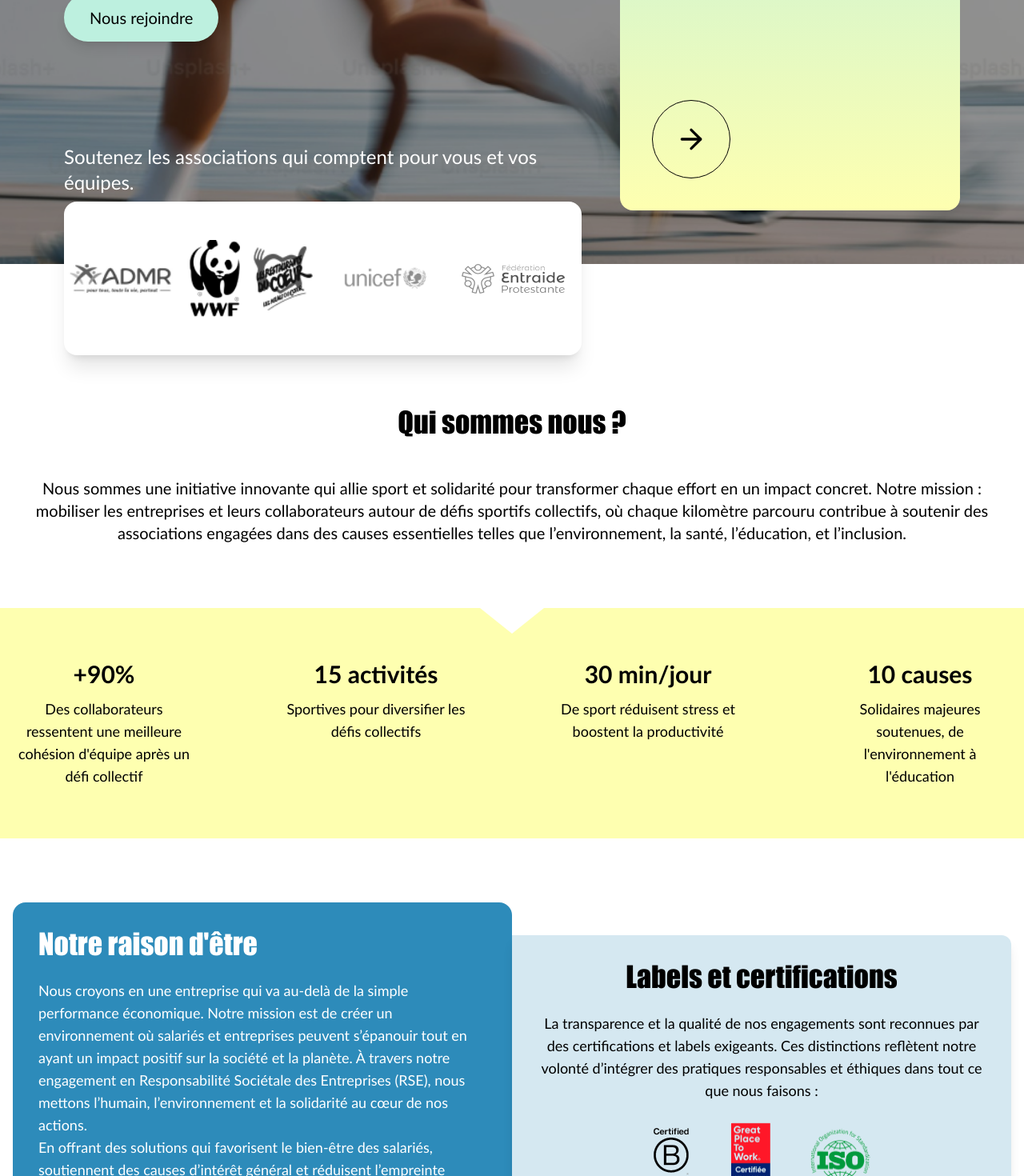
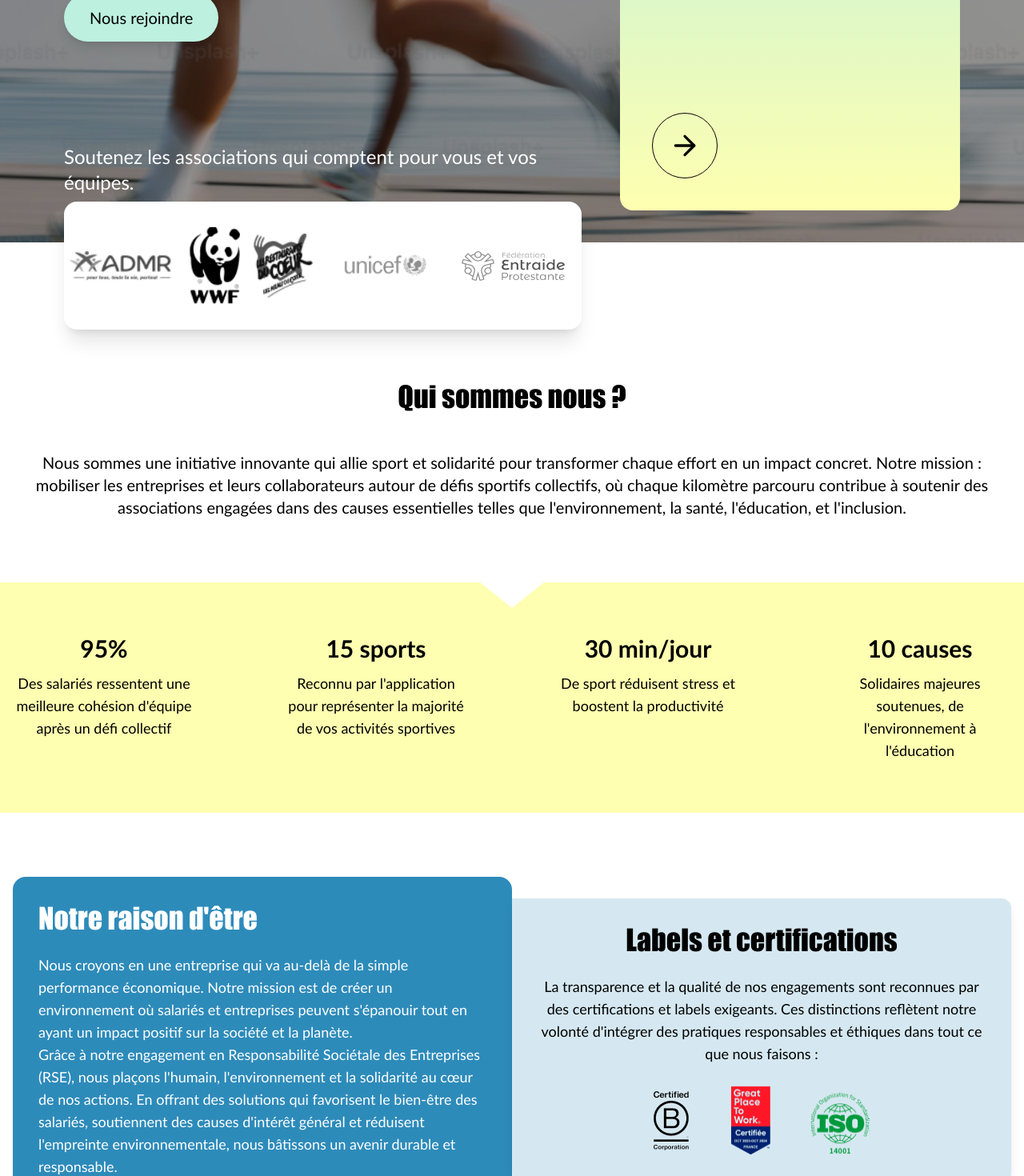
Before and after one commit to MarcLdv/lean-startup, a Next.js app: page / in a window 1280 px wide. Shown: the part 560-2030 px from the top of the page at 80% size. Built offline with nearby package versions, Linux system fonts and the light colour scheme.

Commit message:
Fix : front

```diff
--- a/src/app/page.tsx
+++ b/src/app/page.tsx
@@ -134,7 +134,7 @@ export default function Home() {
         </div>
       </header>
       <main className=" w-full relative overflow-hidden">
-        <section id="home" className="pt-32 md:pt-44 2xl:pt-72 relative pb-16 flex flex-col lg:flex-row justify-between gap-12 px-4 md:px-20 2xl:px-32">
+        <section id="home" className="pt-32 md:pt-44 2xl:pt-56 relative pb-16 flex flex-col lg:flex-row justify-between gap-12 px-4 md:px-20 2xl:px-32">
           <Image src={image_runners} alt="Photo de personne qui cours"
                  className="absolute top-0 left-0 w-full h-1/2 lg:h-5/6 object-cover"/>
           <div className="absolute bg-black/40 top-0 left-0 w-full h-1/2 lg:h-5/6"></div>
@@ -152,7 +152,7 @@ export default function Home() {
             <div className=" mt-8 lg:mt-10 xl:mt-32 2xl:mt-16">
               <p className="text-white text-2xl mb-2"> Soutenez les associations qui comptent pour vous et vos équipes.</p>
               <div
-                className="flex-1 flex justify-evenly gap-4 items-center py-12 bg-white shadow-xl w-full rounded-2xl overflow-hidden">
+                className="flex-1 flex justify-evenly gap-4 items-center py-8 bg-white shadow-xl w-full rounded-2xl overflow-hidden">
                 <Image src={logo_admr} alt="Logo association" className=" h-16 w-auto grayscale"/>
                 <Image src={logo_wwf} alt="Logo association" className="h-24 w-auto grayscale"/>
                 <Image src={logo_rdc} alt="Logo association" className="h-20 w-auto grayscale"/>
@@ -186,7 +186,7 @@ export default function Home() {
                 </div>
                 <div
                   className="embla__slide basis-1 relative  min-w-[350px] md:min-w-[425px] aspect-[0.8] p-10 space-y-8 rounded-2xl bg-gradient-to-b from-[#BDF0DF] to-[#FEFFB0]">
-                  <h3 className="text-2xl md:text-3xl font-semibold">3/6 Valorisation de l’image de l’entreprise</h3>
+                  <h3 className="text-2xl md:text-3xl font-semibold">3/6 Valorisation de l&apos;image de l&apos;entreprise</h3>
                   <p className="md:text-lg">
                     Afficher un engagement envers des causes sociales et environnementales renforce l&apos;attractivité
                     de l&apos;entreprise auprès des talents, partenaires et clients.
@@ -205,7 +205,7 @@ export default function Home() {
                   <h3 className="text-2xl md:text-3xl font-semibold">5/6 Outils de motivation pour les collaborateurs</h3>
                   <p className="md:text-lg">
                     Offrir un programme ludique et engageant, avec des classements et des récompenses, booste la
-                    motivation et l’engagement des équipes.
+                    motivation et l&apos;engagement des équipes.
                   </p>
                 </div>
                 <div
@@ -213,7 +213,7 @@ export default function Home() {
                   <h3 className="text-3xl font-semibold">6/6 Contribution à la stratégie RSE</h3>
                   <p className="md:text-lg">
                     Participer à un projet alliant sport et solidarité s&apos;inscrit parfaitement dans les initiatives
-                    de responsabilité sociétale, renforçant ainsi l’impact positif de l’entreprise sur la société.
+                    de responsabilité sociétale, renforçant ainsi l&apos;impact positif de l&apos;entreprise sur la société.
                   </p>
                 </div>
               </div>
@@ -224,7 +224,7 @@ export default function Home() {
             {/*  <ArrowIcon className=" rotate-180 w-12 fill-none stroke-black"/>*/}
             {/*</button>*/}
             <button
-              className="embla__next z-20 absolute bottom-10 left-10 aspect-square p-4 rounded-full border border-black"
+              className="embla__next z-20 absolute bottom-10 left-10 aspect-square p-2 rounded-full border border-black"
               onClick={scrollNext}
             >
               <ArrowIcon className=" w-12 md:w-16 fill-none stroke-black"/>
@@ -237,19 +237,19 @@ export default function Home() {
           <p className="text-lg md:text-xl">Nous sommes une initiative innovante qui allie sport et solidarité pour transformer
             chaque effort en un impact concret. Notre mission : mobiliser les entreprises et leurs collaborateurs autour
             de défis sportifs collectifs, où chaque kilomètre parcouru contribue à soutenir des associations engagées
-            dans des causes essentielles telles que l’environnement, la santé, l’éducation, et l’inclusion.</p>
+            dans des causes essentielles telles que l&apos;environnement, la santé, l&apos;éducation, et l&apos;inclusion.</p>
         </section>
 
         <section className="bg-[#FEFFB0] py-16 relative">
           <div className=" clip-path-triangle bg-white absolute left-1/2 -translate-x-1/2 top-0 h-8 w-20"></div>
           <div className="max-w-7xl mx-auto px-4 grid grid-cols-2 md:grid-cols-4 gap-6 md:gap-20 lg:gap-28 ">
             <div className="text-center mx-auto space-y-3">
-              <p className="font-bold text-xl md:text-3xl">+90%</p>
-              <p className="md:text-lg">Des collaborateurs ressentent une meilleure cohésion d&apos;équipe après un défi collectif</p>
+              <p className="font-bold text-xl md:text-3xl">95%</p>
+              <p className="md:text-lg">Des salariés ressentent une meilleure cohésion d&apos;équipe après un défi collectif</p>
             </div>
             <div className="text-center mx-auto space-y-3 ">
-              <p className="font-bold text-xl md:text-3xl">15 activités</p>
-              <p className="md:text-lg">Sportives pour diversifier les défis collectifs</p>
+              <p className="font-bold text-xl md:text-3xl">15 sports</p>
+              <p className="md:text-lg">Reconnu par l'application pour représenter la majorité de vos activités sportives</p>
             </div>
             <div className="text-center mx-auto space-y-3 ">
               <p className="font-bold text-xl md:text-3xl">30 min/jour</p>
@@ -266,19 +266,19 @@ export default function Home() {
           <div className="bg-blue-default text-white p-4 md:p-8 rounded-2xl text-center lg:text-left ">
             <h2 className="text-2xl md:text-4xl mb-6">Notre raison d&apos;être</h2>
             <p className="md:text-lg">
-              Nous croyons en une entreprise qui va au-delà de la simple performance économique. Notre mission est de
-              créer un environnement où salariés et entreprises peuvent s’épanouir tout en ayant un impact positif sur
-              la société et la planète. À travers notre engagement en Responsabilité Sociétale des Entreprises (RSE),
-              nous mettons l’humain, l’environnement et la solidarité au cœur de nos actions. <br/>
-              En offrant des solutions qui favorisent le bien-être des salariés, soutiennent des causes d’intérêt
-              général et réduisent l’empreinte environnementale, nous contribuons activement à bâtir un avenir durable
-              et responsable pour tous.
+            Nous croyons en une entreprise qui va au-delà de la simple performance économique.
+            Notre mission est de créer un environnement où salariés et entreprises peuvent s'épanouir
+            tout en ayant un impact positif sur la société et la planète. <br/>
+            Grâce à notre engagement en Responsabilité Sociétale des Entreprises (RSE), nous plaçons l'humain, l'environnement et
+            la solidarité au cœur de nos actions. En offrant des solutions qui favorisent le bien-être des salariés,
+            soutiennent des causes d'intérêt général et réduisent l'empreinte environnementale, nous
+            bâtissons un avenir durable et responsable.
             </p>
           </div>
           <div className=" bg-blue-default/20 shadow-lg text-center p-4 md:p-8 space-y-6 mx-3 lg:mx-0 md:mx-6 rounded-b-xl lg:rounded-r-xl">
             <h3 className="text-2xl md:text-4xl mb-6">Labels et certifications</h3>
             <p className="md:text-lg">La transparence et la qualité de nos engagements sont reconnues par des
-              certifications et labels exigeants. Ces distinctions reflètent notre volonté d’intégrer des pratiques
+              certifications et labels exigeants. Ces distinctions reflètent notre volonté d&apos;intégrer des pratiques
               responsables et éthiques dans tout ce que nous faisons :</p>
             <div className="flex justify-center gap-3">
               <Image src={logo_bcorpo} alt="Logo B Corporation" className=""/>
@@ -288,7 +288,7 @@ export default function Home() {
           </div>
         </section>
 
-        <section id="about" className="max-w-7xl mx-auto px-4 pt-10 pb-20">
+        <section id="about" className="max-w-7xl mx-auto px-4 pt-5 pb-20">
           <h2 className="text-2xl md:text-4xl mb-12 text-center">Comment ça marche</h2>
           <div className="grid grid-cols-2 lg:grid-cols-4">
             <div
@@ -336,15 +336,15 @@ export default function Home() {
                 </li>
                 <li className='flex gap-3 items-center bg-white/40 px-4 w-full py-2 rounded-full'>
                   <CheckIcon className="w-8 h-auto stroke-black fill-none"/>
-                  <p className="md:text-xl">Synchronisation d’applications externes</p>
+                  <p className="md:text-xl">Synchronisation d&apos;applications externes</p>
+                </li>
+                <li className='flex gap-3 items-center bg-white/40 px-4 w-full py-2 rounded-full'>
+                  <CheckIcon className="w-8 h-auto stroke-black fill-none"/>
+                  <p className="md:text-xl">Création d'événements entre entreprises</p>
                 </li>
                 <li className='flex gap-3 items-center bg-white/40 px-4 w-full py-2 rounded-full'>
                   <CheckIcon className="w-8 h-auto stroke-black fill-none"/>
                   <p className="md:text-xl">Suivi des actualités</p>
-                </li>
-                <li className='flex gap-3 items-center bg-white/40 px-4 w-full py-2 rounded-full'>
-                  <CheckIcon className="w-8 h-auto stroke-black fill-none"/>
-                  <p className="md:text-xl">Création de groupes collaboratifs</p>
                 </li>
               </ul>
             </div>
@@ -369,7 +369,7 @@ export default function Home() {
                 <StarIcon className="fill-star-default"/>
                 <StarIcon className="fill-star-default"/>
               </div>
-              <p className="m-2 ">En tant qu&apos;entreprise, nous avions du mal à motiver nos équipes avec les outils traditionnels. Depuis que nous utilisons cette solution, nos collaborateurs bénéficient d&apos;activités engageantes et d&apos;un suivi clair de leurs performances. Côté entreprise, la gestion est simplifiée grâce à une plateforme ergonomique qui regroupe tout en un seul endroit.</p>
+              <p className="m-2">En tant qu&apos;entreprise, nous avions du mal à motiver nos équipes avec les outils traditionnels. Depuis que nous utilisons Solifit, nos collaborateurs peuvent participer à des activités engageantes et à un suivi clair de leurs performances. Côté entreprise, la gestion est simplifiée grâce à une plateforme ergonomique et accessible.</p>
               <p><strong>— Marie, Responsable RH</strong></p>
             </article>
             <article className="flex-col items-center justify-center flex-1 min-w-[300px] mx-auto bg-white p-5 rounded-2xl text-center">
@@ -380,7 +380,7 @@ export default function Home() {
                 <StarIcon className="fill-star-default"/>
                 <StarIcon className="fill-star-default"/>
               </div>
-              <p className="m-2">Nous cherchions une solution moderne pour dynamiser nos équipes tout en restant alignés avec nos valeurs d’entreprise. Cette application a complètement transformé notre approche. En plus de motiver les salariés avec des défis sportifs personnalisés, nous pouvons communiquer facilement nos engagements RSE et impliquer les collaborateurs dans des causes qui leur tiennent à cœur.</p>
+              <p className="m-2">Nous cherchions une solution moderne pour dynamiser nos équipes tout en restant alignés avec nos valeurs d&apos;entreprise. Cette application a complètement transformé notre approche. En plus de motiver les salariés avec des défis sportifs personnalisés, nous pouvons communiquer facilement nos engagements RSE et impliquer les collaborateurs dans des causes qui leur tiennent à cœur.</p>
               <p><strong>— Antoine, Responsable RSE</strong></p>
             </article>
             <article className="flex-col items-center justify-center flex-1 min-w-[300px] mx-auto bg-white p-5 rounded-2xl text-center">
@@ -400,8 +400,11 @@ export default function Home() {
 
       <section id="pictures" className="py-10">
         <div className="my-5 max-w-7xl mx-auto px-4 ">
-          <h2 className="text-center text-2xl md:text-4xl font-bold">Ils nous font confiance !</h2>
-          <p className="text-center md:w-2/3 py-6 mx-auto md:text-xl">Découvrez les témoignages de nos clients satisfaits qui ont fait le choix d’unir bien-être au travail, engagement sportif et soutien à des causes solidaires. Grâce à notre solution, ces entreprises ont non seulement renforcé la cohésion et la motivation de leurs équipes, mais elles ont aussi contribué à des initiatives positives, en phase avec leurs valeurs.</p>
+          <h2 className="text-center text-2xl md:text-4xl font-bold">N&apos;hésitez plus !</h2>
+          <p className="text-center md:w-2/3 py-6 mx-auto md:text-xl">
+            Découvrez notre solution pour unir vos salariés et faire le choix d&apos;unir bien-être au travail, engagement sportif et soutien
+            à des causes solidaires.
+          </p>
         </div>
         <div className="flex justify-center max-w-7xl mx-auto px-4 gap-5 my-2 flex-wrap items-center">
             <Image src={image_groupe} alt="image groupe" className="flex-1 min-w-[300px]"/>
@@ -414,13 +417,13 @@ export default function Home() {
 
       <section id="offers">
         <div className=" bg-pink-default">
-          <div className="max-w-7xl mx-auto px-4 pt-10 pb-24 ">
+          <div className="max-w-7xl mx-auto px-4 pt-10 pb-44 ">
             <h2 className="text-center text-2xl md:text-4xl my-4">Nos offre entreprise</h2>
             <p className="text-center md:text-xl">Un abonnement unique pour engager vos salariés et soutenir des causes solidaires</p>
           </div>
         </div>
 
-        <div className="max-w-7xl mx-auto px-4 pb-12 grid sm:grid-cols-2 lg:grid-cols-4 gap-10 -mt-16">
+        <div className="max-w-7xl mx-auto px-4 pb-20 grid sm:grid-cols-2 lg:grid-cols-4 gap-10 -mt-24">
           <article className="shadow-xl px-8 py-8 rounded-lg bg-white">
             <p className="text-lg">
               0 - 50 salariés
@@ -452,10 +455,10 @@ export default function Home() {
         </div>
       </section>
 
-      <section id="contact" className="py-10 md:py-20 bg-green-default px-4">
+      <section id="contact" className="py-10 md:py-16 bg-green-default px-4">
         <div className="max-width-7xl mx-auto">
           <h2 className="text-2xl md:text-4xl text-center mb-5">Rejoignez-nous</h2>
-          <p className="text-center w-2/3 mx-auto my-5 text-lg md:text-xl"><strong>Profitiez facilement de notre solution<br/>3,2,1 … Commençons !</strong></p>
+          <p className="text-center w-2/3 mx-auto my-8 text-lg md:text-xl"><strong>Profitez facilement de notre solution<br/>3,2,1 … Commençons !</strong></p>
         </div>
 
 
@@ -467,7 +470,7 @@ export default function Home() {
               <input type="text" placeholder="*N° de téléphone"
                      className="rounded-lg border-b border-green-default p-2"/>
               <textarea placeholder="Message"
-                        className="sm:col-span-2 rounded-lg border-b border-green-default h-24 p-2"></textarea>
+                        className="sm:col-span-2 rounded-lg border-b border-green-default h-24 p-2 resize-none"></textarea>
             </div>
             <p className="mt-4 text-sm">* Champs obligatoires</p>
             <p className="text-sm">En cliquant je confirme accepter le traitement de mes données personnelles
```
